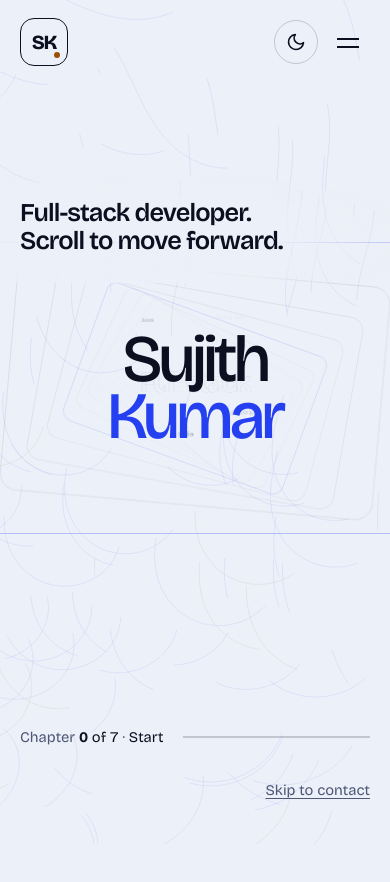
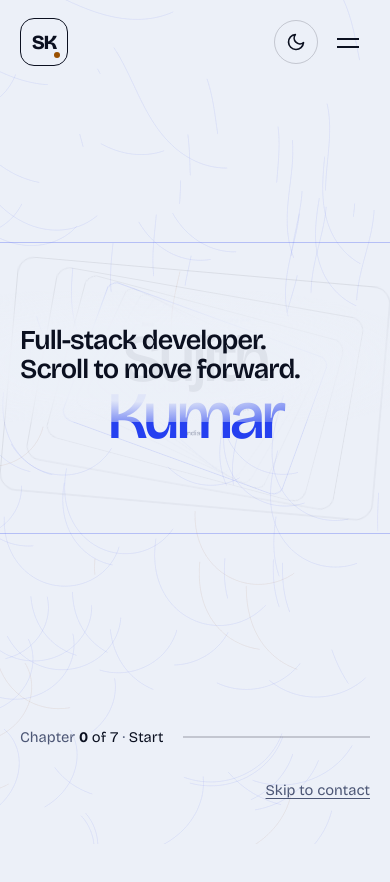
Before and after one commit to sujithkumar09042005-a11y/portfolio, a React (Vite) app: page / in a window 390 px wide. Shown: the top 882 px of the page. Built offline with nearby package versions, Linux system fonts and the light colour scheme.

Commit message:
Fly the chapter copy through the 3D scroll with word-by-word titles, camera sway and drifting words

```diff
--- a/src/components/Dive.jsx
+++ b/src/components/Dive.jsx
@@ -1,4 +1,4 @@
-import { useRef, useState } from "react";
+import { useEffect, useRef, useState } from "react";
 import { DIVE_CHAPTERS, DIVE_INTRO, HERO_LINES } from "../data.js";
 import { useReducedMotion, useScroll } from "../hooks.js";
 
@@ -16,51 +16,116 @@ const clamp = (v, a, b) => Math.min(b, Math.max(a, v));
 const smooth = (a, b, x) => { const t = clamp((x - a) / (b - a), 0, 1); return t * t * (3 - 2 * t); };
 // Fades in from far away, full while near, fades out as it passes the camera.
 const seen = (z) => smooth(-2400, -600, z) * (1 - smooth(0, 350, z));
+const cardZ = (i) => -(FIRST + i) * GAP;
 
-const cardZ = (i) => -(FIRST + i) * GAP;
-// The chapter text follows whichever scene is actually in front, so words and picture never disagree.
+// The readable copy flies with the scene: it arrives from the vanishing point at the speed of the world, slows to a
+// near-stop while you read it, then flies past you. Index 0 is the intro, 1..N are the chapters.
+// Tuned by simulation: no two texts visible together, no dead stretches, and the text stays with its giant word.
+const HOLD = 380, INTRO_HOLD = 700, SLOW = 0.14, OFFSET = 400;
+const centre = (c) => (c === 0 ? 0 : (FIRST + c - 1) * GAP - OFFSET);
+const hold = (c) => (c === 0 ? INTRO_HOLD : HOLD);
+const copyZ = (s, c) => { const h = hold(c), u = s - centre(c); return u < -h ? u + h - h * SLOW : u > h ? u - h + h * SLOW : u * SLOW; };
+const enter = (z) => clamp((z + 420) / 340, 0, 1);              // 0 far away, 1 once it has arrived
+const leave = (z) => 1 - smooth(40, 280, z);                    // 1 until it starts to pass, 0 once it is by
+const copyOpacity = (z) => leave(z) * clamp(enter(z) * 2.5, 0, 1);
+
 function activeAt(s) {
-  let a = -1, m = 0;
-  for (let i = 0; i < N; i++) { const v = seen(cardZ(i) + s); if (v > m) { m = v; a = i; } }
-  if (m < 0.4) return -1;
-  if (a === 0 && m < 0.9 && cardZ(0) + s < -300) return -1;   // the intro holds until the first scene is nearly here
-  return a;
+  let best = -1, m = 0;
+  for (let c = 0; c <= N; c++) { const o = copyOpacity(copyZ(s, c)); if (o > m) { m = o; best = c; } }
+  return m < 0.3 ? -1 : best - 1;      // -1 is the intro
 }
-// Where along the page's scroll a chapter is in front, as a fraction of the pinned travel (used for #anchors).
-const anchorFraction = (i) => ((FIRST + i) * GAP - 300) / D;
+// Where along the page's scroll a chapter's copy has arrived, as a fraction of the pinned travel (used for #anchors).
+const anchorFraction = (i) => centre(i + 1) / D;
 
 // The floating words around each chapter's big word, flattened with their world depth.
 const WORDS = DIVE_CHAPTERS.flatMap((c, i) => (c.words || []).map(([t, x, y, off, acc]) => ({ i, t, x, y, z: cardZ(i) + off, acc: !!acc })));
 
+/** A short title split into words so each can rise in turn as the chapter arrives. Screen readers still read it as a sentence. */
+function Words({ text }) {
+  return text.split(" ").map((w, i, all) => (
+    <span key={i}><span className="tw" style={{ "--i": i }}>{w}</span>{i < all.length - 1 ? " " : ""}</span>
+  ));
+}
+
 /**
  * The whole story in one forward flight: the name, About, three projects, then experience. Each chapter is a scene made of
- * type alone: one giant outlined word and floating words at other depths, with the readable copy as plain text beside it.
+ * type alone: one giant outlined word, floating words at other depths, and the readable copy flying in with them.
  * CSS 3D only. Reduced-motion visitors get every chapter as plain stacked content.
  */
 export default function Dive() {
   const reduce = useReducedMotion();
   const sec = useRef(null);
   const world = useRef(null);
+  const spin = useRef(null);
   const bar = useRef(null);
   const rings = useRef([]);
   const bigs = useRef([]);
   const words = useRef([]);
+  const items = useRef([]);
   const name = useRef(null);
+  const st = useRef({ s: 0, px: 0, py: 0, tx: 0, ty: 0 });
   const [active, setActive] = useState(-1);
+
+  const write = () => {
+    const { s, px, py } = st.current;
+    world.current.style.transform = `translate3d(${px.toFixed(1)}px, ${py.toFixed(1)}px, ${s.toFixed(1)}px)`;
+  };
 
   useScroll(() => {
     if (reduce || !sec.current) return;
     const travel = sec.current.offsetHeight - innerHeight;
     const p = travel > 0 ? clamp(-sec.current.getBoundingClientRect().top / travel, 0, 1) : 0;
     const s = p * D;
-    world.current.style.transform = `translateZ(${s.toFixed(1)}px)`;
+    st.current.s = s;
+    write();
     bar.current.style.transform = `scaleX(${p.toFixed(4)})`;
     name.current.style.opacity = String(1 - smooth(0, 350, s));
+    spin.current.style.transform = `rotateZ(${(s * 0.004).toFixed(2)}deg)`;
     rings.current.forEach((el, k) => { if (el) el.style.opacity = (seen(-k * RING_GAP + s) * 0.5).toFixed(3); });
-    bigs.current.forEach((el, i) => { if (el) el.style.opacity = seen(cardZ(i) + s).toFixed(3); });
-    words.current.forEach((el, k) => { if (el) el.style.opacity = (seen(WORDS[k].z + s) * 0.9).toFixed(3); });
+    bigs.current.forEach((el, i) => {
+      if (!el) return;
+      el.style.opacity = seen(cardZ(i) + s).toFixed(3);
+      el.style.setProperty("--rot", `${(Math.sin(s * 0.0011 + i * 1.3) * 1.6).toFixed(2)}deg`);
+    });
+    words.current.forEach((el, k) => {
+      if (!el) return;
+      const o = seen(WORDS[k].z + s) * 0.9;
+      el.style.opacity = o.toFixed(3);
+      if (o > 0.02) {   // a slow drift so the floating words are never still
+        el.style.setProperty("--dx", `${(Math.sin(s * 0.0016 + k * 1.7) * 22).toFixed(1)}px`);
+        el.style.setProperty("--dy", `${(Math.cos(s * 0.0012 + k * 0.9) * 12).toFixed(1)}px`);
+      }
+    });
+    items.current.forEach((el, c) => {
+      if (!el) return;
+      const z = copyZ(s, c);
+      el.style.transform = `translateZ(${z.toFixed(1)}px)`;   // the parent's perspective does the foreshortening
+      el.style.opacity = copyOpacity(z).toFixed(3);
+      el.style.setProperty("--e", enter(z).toFixed(3));
+    });
     setActive(activeAt(s));
   });
+
+  // The camera sways a little toward the pointer, so the background layers slide against the text.
+  useEffect(() => {
+    if (reduce || !window.matchMedia("(hover: hover)").matches) return;
+    const c = st.current;
+    let raf = 0, visible = true;
+    const io = new IntersectionObserver(([e]) => { visible = e.isIntersecting; });
+    io.observe(sec.current);
+    const move = (e) => { c.tx = (e.clientX / innerWidth - 0.5) * -46; c.ty = (e.clientY / innerHeight - 0.5) * -26; };
+    const tick = () => {
+      raf = requestAnimationFrame(tick);
+      if (!visible) return;
+      const dx = c.tx - c.px, dy = c.ty - c.py;
+      if (Math.abs(dx) < 0.05 && Math.abs(dy) < 0.05) return;
+      c.px += dx * 0.06; c.py += dy * 0.06;
+      write();
+    };
+    window.addEventListener("pointermove", move, { passive: true });
+    raf = requestAnimationFrame(tick);
+    return () => { cancelAnimationFrame(raf); io.disconnect(); window.removeEventListener("pointermove", move); };
+  }, [reduce]);
 
   const label = active < 0 ? "Start" : DIVE_CHAPTERS[active].label;
   const tab = (i) => (reduce || active === i ? 0 : -1);
@@ -71,18 +136,20 @@ export default function Dive() {
       id="home" ref={sec} aria-label="About, projects and experience"
       style={{ "--dive-h": `${SECTION_VH}vh`, "--dive-h-m": `${SECTION_VH_M}vh` }}
     >
-      {/* in-page anchors for the nav, placed along the pinned scroll where each chapter is in front */}
+      {/* in-page anchors for the nav, placed along the pinned scroll where each chapter's copy has arrived */}
       {!reduce && DIVE_CHAPTERS.map((c, i) => c.anchor && (
         <span key={c.anchor} id={c.anchor} className="dive-anchor" style={{ "--f": anchorFraction(i) }} />
       ))}
       <div className="dive-stage">
         <div className="dive-view" aria-hidden="true">
           <div className="dive-world" ref={world}>
+            <div className="dive-spin" ref={spin}>
               {Array.from({ length: RINGS }, (_, k) => (
                 <i key={k} className={"dive-ring" + (k % 4 === 0 ? " is-accent" : "")}
                   ref={(el) => { rings.current[k] = el; }}
                   style={{ "--z": `${-k * RING_GAP}px`, "--r": `${k * 5}deg` }} />
               ))}
+            </div>
             {DIVE_CHAPTERS.map((c, i) => (
               <span key={c.label} className="scene-big" data-on={active === i} ref={(el) => { bigs.current[i] = el; }} style={{ "--z": `${cardZ(i)}px` }}>{c.big}</span>
             ))}
@@ -98,12 +165,16 @@ export default function Dive() {
 
         <div className="dive-ui">
           <ol className="dive-copy">
-            <li data-on={active === -1}>
-              <p className="dive-title">{DIVE_INTRO}</p>
+            <li data-on={active === -1} ref={(el) => { items.current[0] = el; }}>
+              <div className="dive-block">
+                <p className="dive-title"><Words text={DIVE_INTRO} /></p>
+              </div>
             </li>
             {DIVE_CHAPTERS.map((c, i) => (
-              <li key={c.label} data-on={active === i} id={reduce ? c.anchor : undefined}>
-                <h2 className="dive-title">{c.title}</h2>
+              <li key={c.label} data-on={active === i} id={reduce ? c.anchor : undefined} ref={(el) => { items.current[i + 1] = el; }}>
+                <div className="dive-block">
+                  <h2 className="dive-title"><Words text={c.title} /></h2>
+                  <div className="dive-body">
                     <p>{c.text}</p>
                     {c.stack && <p className="dive-stack">{c.stack}</p>}
                     {c.href && <a className="dive-link" href={c.href} target="_blank" rel="noopener" tabIndex={tab(i)}>{c.link}<span className="visually-hidden"> (opens in a new tab)</span></a>}
@@ -112,6 +183,8 @@ export default function Dive() {
                         <a href="#contact" className="btn solid" tabIndex={tab(i)}><span>Get in touch</span></a>
                       </div>
                     )}
+                  </div>
+                </div>
               </li>
             ))}
           </ol>
--- a/src/styles.css
+++ b/src/styles.css
@@ -247,19 +247,24 @@ main, .footer { position: relative; z-index: 1; }
 .dive.is-static .dive-stage { position: static; height: auto; overflow: visible; }
 .dive-view { position: absolute; inset: 0; perspective: 1000px; perspective-origin: 50% 46%; }
 .dive-world { position: absolute; inset: 0; transform-style: preserve-3d; will-change: transform; }
+.dive-spin { position: absolute; inset: 0; transform-style: preserve-3d; transform-origin: 50% 46%; }
 .dive-ring { position: absolute; left: 50%; top: 46%; width: min(120vmin, 1100px); aspect-ratio: 16 / 10; margin: calc(min(120vmin, 1100px) * -0.3125) 0 0 calc(min(120vmin, 1100px) * -0.5); border: 1px solid var(--line); border-radius: 22px; opacity: 0; transform: translateZ(var(--z)) rotate(var(--r)); pointer-events: none; }
 .dive-ring.is-accent { border-color: color-mix(in srgb, var(--accent) 55%, transparent); }
 .dive-name span { display: block; }
 .dive-name span:nth-child(2) { color: var(--accent); }
 
-.dive-ui { position: absolute; inset: 0; z-index: 2; pointer-events: none; display: grid; align-content: space-between; padding: 6.5rem var(--pad) 2rem; }
-.dive-copy { position: relative; margin: 0; padding: 0; list-style: none; align-self: end; max-width: 34rem; min-height: 11rem; }
-.dive-copy > li { position: absolute; left: 0; right: 0; bottom: 0; opacity: 0; transform: translateY(14px); transition: opacity 0.5s var(--ease), transform 0.5s var(--ease); pointer-events: none; }
-.dive-copy > li[data-on="true"] { opacity: 1; transform: none; pointer-events: auto; }
-.dive-title { margin: 0 0 0.6rem; font-size: clamp(1.6rem, 3.6vw, 2.8rem); font-weight: 600; letter-spacing: -0.035em; line-height: 1.08; max-width: 18ch; }
-.dive-copy p:not(.dive-title) { color: var(--muted); font-size: 1.1rem; max-width: 36ch; margin-bottom: 1.1rem; }
+.dive-ui { position: absolute; inset: 0; z-index: 2; pointer-events: none; display: grid; align-content: end; padding: 0 var(--pad) 2rem; }
+.dive-copy { position: absolute; inset: 0; margin: 0; padding: 0; list-style: none; perspective: 1000px; perspective-origin: 50% 46%; }
+.dive-copy > li { position: absolute; left: 6vw; top: 50%; width: min(34rem, 88vw); margin-top: -8rem; opacity: 0; transform-origin: 0 50%; will-change: transform, opacity; pointer-events: none; isolation: isolate; }
+.dive-copy > li[data-on="true"] { pointer-events: auto; }
+.dive-block { position: relative; }
+.dive-title { margin: 0 0 0.7rem; font-size: clamp(1.7rem, 3.8vw, 3rem); font-weight: 600; letter-spacing: -0.035em; line-height: 1.08; max-width: 17ch; }
+/* each title word rises into place as its chapter arrives: --e goes 0 to 1 with the flight */
+.tw { display: inline-block; transform: translateY(calc((1 - clamp(0, (var(--e, 1) * 1.6) - (var(--i) * 0.12), 1)) * 0.7em)); opacity: clamp(0, (var(--e, 1) * 1.6) - (var(--i) * 0.12), 1); }
+.dive-body { opacity: clamp(0, (var(--e, 1) - 0.55) * 3, 1); transform: translateY(calc((1 - clamp(0, (var(--e, 1) - 0.55) * 3, 1)) * 14px)); }
+.dive-body p { color: var(--muted); font-size: 1.1rem; max-width: 36ch; margin-bottom: 1.1rem; }
 .dive-cta { display: flex; gap: 0.8rem; flex-wrap: wrap; }
-.dive-hud { display: flex; align-items: center; gap: 1.2rem; flex-wrap: wrap; font-size: 0.92rem; font-variant-numeric: tabular-nums; pointer-events: auto; }
+.dive-hud { position: relative; display: flex; align-items: center; gap: 1.2rem; flex-wrap: wrap; font-size: 0.92rem; font-variant-numeric: tabular-nums; pointer-events: auto; }
 .dive-track { position: relative; flex: 1 1 8rem; max-width: 22rem; height: 2px; background: var(--line); }
 .dive-track span { position: absolute; inset: 0; background: var(--accent); transform-origin: left; transform: scaleX(0); }
 .dive-skip { margin-left: auto; padding: 0.5rem 0; color: var(--muted); text-decoration: underline; text-underline-offset: 0.2em; min-height: 44px; display: inline-flex; align-items: center; }
@@ -270,12 +275,13 @@ main, .footer { position: relative; z-index: 1; }
 .dive.is-static .dive-view { display: none; }
 .dive.is-static .dive-name span { display: inline; }
 .dive.is-static .dive-ui { position: static; padding: 2rem var(--pad) 3rem; max-width: 1240px; margin: 0 auto; gap: 2rem; }
-.dive.is-static .dive-copy { min-height: 0; max-width: none; display: grid; gap: 2.5rem; }
-.dive.is-static .dive-copy > li { position: static; opacity: 1; transform: none; pointer-events: auto; transition: none; }
+.dive.is-static .dive-copy { position: static; perspective: none; display: grid; gap: 2.5rem; }
+.dive.is-static .dive-copy > li { position: static; width: auto; margin: 0; opacity: 1; transform: none; pointer-events: auto; }
+.dive.is-static .tw, .dive.is-static .dive-body { transform: none; opacity: 1; }
 .dive.is-static .dive-hud { display: none; }
 .dive.is-static .dive-copy > li:first-child .dive-title { font-size: clamp(2.6rem, 8vw, 6rem); max-width: 14ch; }
 
-@media (max-width: 40rem) { .dive { height: var(--dive-h-m, 600vh); } .dive-ui { padding-top: 5.5rem; } }
+@media (max-width: 40rem) { .dive { height: var(--dive-h-m, 600vh); } .dive-copy > li { left: 5vw; width: 90vw; margin-top: -6rem; } .dive-title { font-size: clamp(1.5rem, 7vw, 2rem); } }
 @media (prefers-reduced-motion: reduce) { .dive { height: auto; } .dive-stage { position: static; height: auto; overflow: visible; } }
 
 /* chapters added to the dive: about, skills, numbers */
@@ -286,21 +292,22 @@ main, .footer { position: relative; z-index: 1; }
 
 /* ---------- the dive as type: every chapter is one giant outlined word with floating words at other depths ---------- */
 .dive-name { position: absolute; left: 50%; top: 46%; width: max-content; margin: 0; transform: translate(-50%, -50%); text-align: center; font-size: clamp(4rem, 17vw, 15rem); line-height: 0.86; letter-spacing: -0.055em; font-weight: 500; font-variation-settings: "wght" 500, "wdth" 100; z-index: 1; pointer-events: none; }
-.scene-big { position: absolute; left: 50%; top: 44%; width: max-content; max-width: none; font-size: clamp(5rem, 22vw, 20rem); font-weight: 700; letter-spacing: -0.06em; line-height: 0.9; color: transparent; -webkit-text-stroke: 2px color-mix(in srgb, var(--text) 38%, transparent); transform: translate(-50%, -50%) translateZ(var(--z)); opacity: 0; white-space: nowrap; transition: -webkit-text-stroke-color 0.5s var(--ease), color 0.5s var(--ease); user-select: none; }
+.scene-big { position: absolute; left: 50%; top: 44%; width: max-content; max-width: none; font-size: clamp(5rem, 22vw, 20rem); font-weight: 700; letter-spacing: -0.06em; line-height: 0.9; color: transparent; -webkit-text-stroke: 2px color-mix(in srgb, var(--text) 38%, transparent); transform: translate(-50%, -50%) translateZ(var(--z)) rotateZ(var(--rot, 0deg)); opacity: 0; white-space: nowrap; transition: -webkit-text-stroke-color 0.5s var(--ease), color 0.5s var(--ease); user-select: none; }
 .scene-big[data-on="true"] { -webkit-text-stroke-color: var(--accent); color: color-mix(in srgb, var(--accent) 10%, transparent); }
-.scene-w { position: absolute; left: 50%; top: 50%; font-size: clamp(1.3rem, 3.4vw, 2.8rem); font-weight: 600; letter-spacing: -0.03em; white-space: nowrap; color: var(--muted); transform: translate(calc(-50% + var(--x)), calc(-50% + var(--y))) translateZ(var(--z)); opacity: 0; user-select: none; }
+.scene-w { position: absolute; left: 50%; top: 50%; font-size: clamp(1.3rem, 3.4vw, 2.8rem); font-weight: 600; letter-spacing: -0.03em; white-space: nowrap; color: var(--muted); transform: translate(calc(-50% + var(--x) + var(--dx, 0px)), calc(-50% + var(--y) + var(--dy, 0px))) translateZ(var(--z)); opacity: 0; user-select: none; }
 .scene-w.is-accent { color: var(--accent); }
 .dive-stack { color: var(--text) !important; font-size: 0.98rem !important; }
 .dive-link { display: inline-flex; align-items: center; min-height: 44px; margin-bottom: 0.8rem; color: var(--text); font-weight: 500; text-decoration: underline; text-decoration-color: var(--accent); text-underline-offset: 0.25em; transition: color 0.3s var(--ease); }
 .dive-link:hover { color: var(--accent); }
-.dive-copy { max-width: 31rem; }
 /* readable copy over moving type: a soft backing keeps the contrast at or above 4.5:1 without drawing a box */
-.dive-copy > li::before { content: ""; position: absolute; inset: -1.6rem -1.8rem -1.2rem -1.8rem; z-index: -1; background: radial-gradient(ellipse at 30% 60%, color-mix(in srgb, var(--bg) 92%, transparent) 40%, transparent 78%); pointer-events: none; }
-.dive-copy > li { isolation: isolate; }
+.dive-copy > li::before { content: ""; position: absolute; inset: -2.2rem -2.6rem -1.6rem -2.2rem; z-index: -1; background: radial-gradient(ellipse at 38% 55%, color-mix(in srgb, var(--bg) 94%, transparent) 38%, transparent 78%); pointer-events: none; }
 .dive.is-static .dive-name { position: static; transform: none; text-align: left; width: auto; font-size: clamp(3.4rem, 14vw, 11rem); padding: 7rem var(--pad) 0; max-width: 1240px; margin: 0 auto; }
-.dive.is-static .dive-copy > li::before { display: none; }
+.dive.is-static .dive-copy > li::before { content: ""; position: absolute; inset: -2.2rem -2.6rem -1.6rem -2.2rem; z-index: -1; background: radial-gradient(ellipse at 38% 55%, color-mix(in srgb, var(--bg) 94%, transparent) 38%, transparent 78%); pointer-events: none; }
 @media (max-width: 40rem) { .scene-w { font-size: 1.1rem; } .scene-big { -webkit-text-stroke-width: 1.5px; } }
 @media (prefers-reduced-motion: reduce) { .scene-big, .scene-w { transition: none; } }
 
 /* the current section is also underlined, so it is not signalled by colour alone */
 .links a[aria-current="true"] .lbl { text-decoration: underline; text-decoration-thickness: 2px; text-underline-offset: 0.28em; }
+
+/* reduced motion: the title words and body show at once */
+@media (prefers-reduced-motion: reduce) { .tw, .dive-body { transform: none !important; opacity: 1 !important; } }
```
Lines whose indentation alone changed are shown as unchanged.
